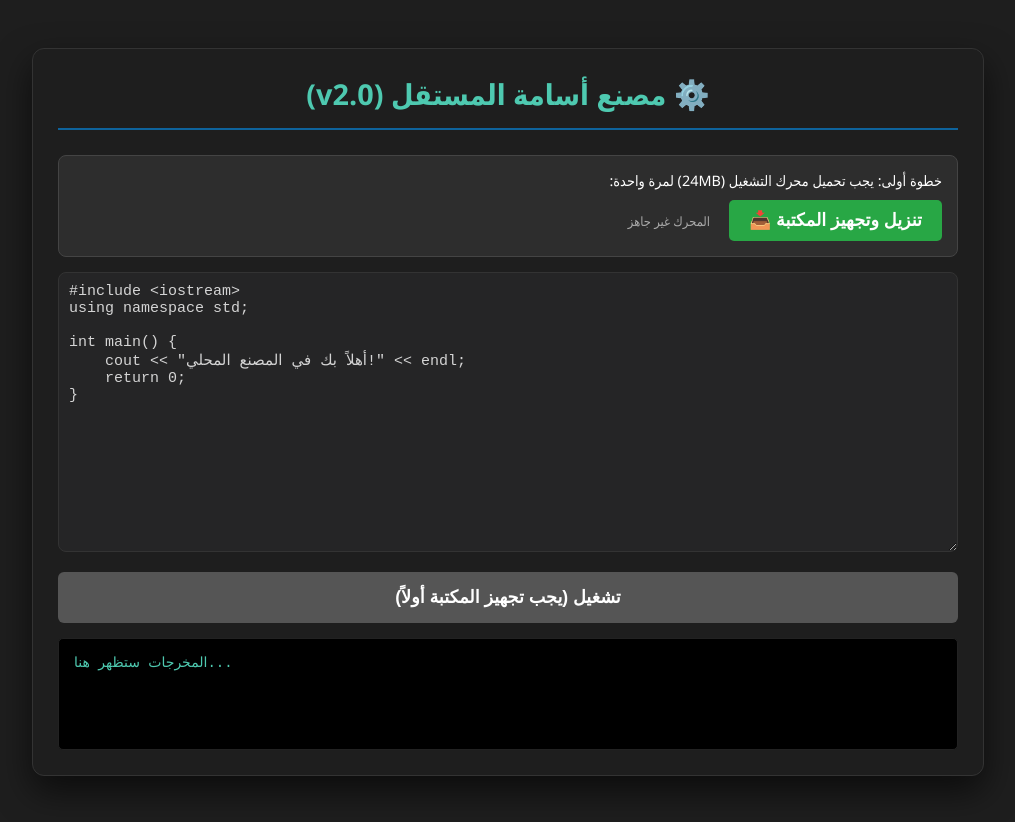
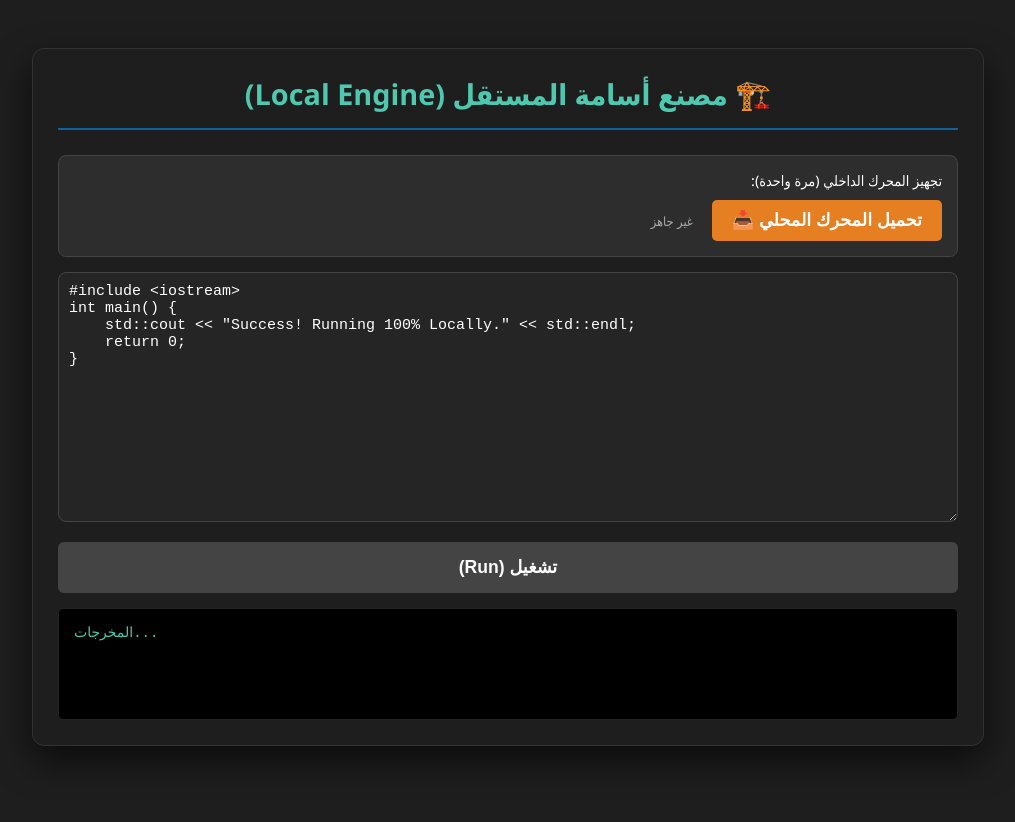
Before and after one commit to osamaux/Cpp-Blogger-Factory, a plain HTML site: page index.html in a window 1280 px wide. Shown: the whole page, without its empty margins (132-1147 px from the left). After the commit the page ends 800 px from the top, so only its background shows below. Drawn offline with Linux system fonts and the light colour scheme.

Commit message:
Update title and button text for local engine

```diff
--- a/index.html
+++ b/index.html
@@ -2,34 +2,32 @@
 <html lang="ar">
 <head>
     <meta charset="UTF-8">
-    <title>Osama Local Factory - WASM</title>
+    <title>Osama Local C++ Engine</title>
     <link rel="stylesheet" href="factory.css">
-    <script src="https://cdn.jsdelivr.net/npm/wasmer-js@0.12.0/dist/wasmer.all.js"></script>
+    <script src="https://cdn.jsdelivr.net/npm/cpp-it/dist/cpp-it.min.js"></script>
 </head>
 <body style="background: #1e1e1e; color: white; padding: 20px; direction: rtl;">
 
     <div id="factory-app">
-        <div class="header">⚙️ مصنع أسامة المستقل (v2.0)</div>
+        <div class="header">🏗️ مصنع أسامة المستقل (Local Engine)</div>
 
         <div id="setup-section" style="background: #2d2d2d; padding: 15px; border-radius: 8px; margin-bottom: 15px; border: 1px solid #444;">
-            <p style="margin: 0 0 10px 0; font-size: 0.9em;">خطوة أولى: يجب تحميل محرك التشغيل (24MB) لمرة واحدة:</p>
-            <button id="loadBtn" onclick="initEngine()" style="background: #28a745; color: white; border: none; padding: 10px 20px; cursor: pointer; border-radius: 5px;">تنزيل وتجهيز المكتبة 📥</button>
-            <span id="loadStatus" style="margin-right: 15px; font-size: 0.8em; color: #aaa;">المحرك غير جاهز</span>
+            <p style="margin: 0 0 10px 0; font-size: 0.9em;">تجهيز المحرك الداخلي (مرة واحدة):</p>
+            <button id="loadBtn" onclick="setupLocalEngine()" style="background: #e67e22; color: white; border: none; padding: 10px 20px; cursor: pointer; border-radius: 5px; font-weight: bold;">تحميل المحرك المحلي 📥</button>
+            <span id="loadStatus" style="margin-right: 15px; font-size: 0.8em; color: #aaa;">غير جاهز</span>
         </div>
 
-        <textarea id="cppInput" spellcheck="false" style="width:100%; height:280px; background:#252526; color:#d4d4d4; font-family:monospace; padding:10px; border:1px solid #333; direction:ltr; text-align: left;">
+        <textarea id="cppInput" style="width:100%; height:250px; background:#252526; color:#fff; font-family:monospace; padding:10px; direction:ltr; text-align: left;">
 #include <iostream>
-using namespace std;
-
 int main() {
-    cout << "أهلاً بك في المصنع المحلي!" << endl;
+    std::cout << "Success! Running 100% Locally." << std::endl;
     return 0;
 }
         </textarea>
 
-        <button id="runBtn" onclick="runCodeLocally()" disabled style="width:100%; padding:15px; background:#555; color:white; border:none; cursor:not-allowed; margin-top:15px; font-weight:bold;">تشغيل (يجب تجهيز المكتبة أولاً)</button>
+        <button id="runBtn" onclick="runLocally()" disabled style="width:100%; padding:15px; background:#444; color:white; border:none; cursor:not-allowed; margin-top:15px; font-weight:bold;">تشغيل (Run)</button>
 
-        <div id="outputConsole" style="background:#000; color:#4ec9b0; padding:15px; margin-top:15px; min-height:80px; border-radius:5px; font-family:monospace; white-space: pre-wrap;">المخرجات ستظهر هنا...</div>
+        <div id="outputConsole" style="background:#000; color:#4ec9b0; padding:15px; margin-top:15px; min-height:80px; border-radius:5px; font-family:monospace; white-space: pre-wrap;">المخرجات...</div>
     </div>
 
     <script src="factory.js"></script>
```
